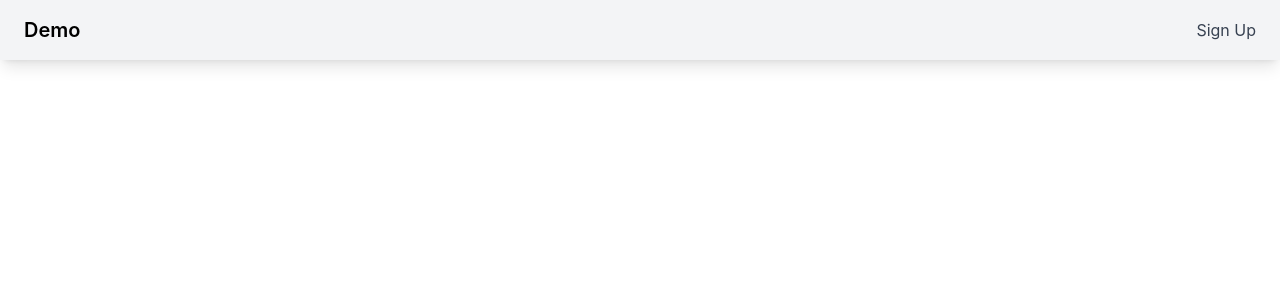
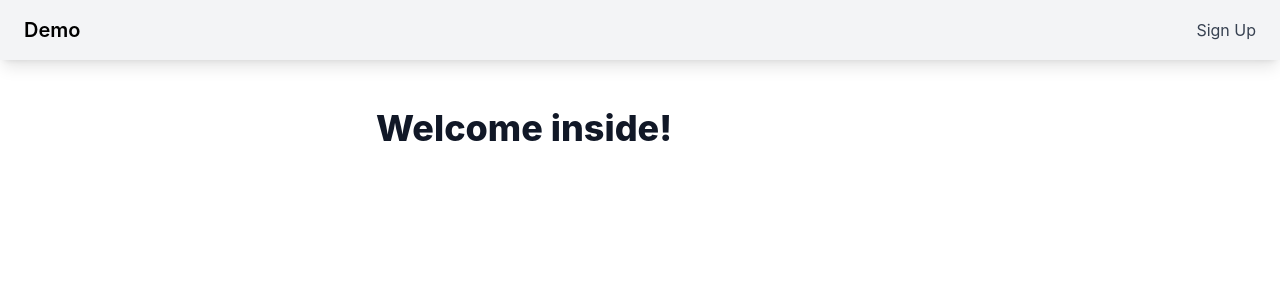
Before and after one commit to VAOkolo/react_flask_login, a React (Create React App) app in the folder client/: page /home in a window 1280 px wide. Before the commit this address had no page. Shown: the top 300 px of the page. Built offline with nearby package versions, Linux system fonts and the light colour scheme; what tw-elements would draw is missing.

Commit message:
Add inside view

```diff
--- a/client/src/App.js
+++ b/client/src/App.js
@@ -4,6 +4,7 @@ import Navbar from "./components/Navbar";
 import Login from "./views/Login";
 import Register from "./views/Register";
 import Step from "./views/Step";
+import Inside from "./views/Inside";
 
 function App() {
   return (
@@ -15,6 +16,7 @@ function App() {
         <Route path="/register" element={<Register />} />
         <Route path="/step" element={<Navigate to="/step/1" />} />
         <Route path="/step/:number" element={<Step />} />
+        <Route path="/home" element={<Inside />} />
       </Routes>
     </Fragment>
   );
--- /dev/null
+++ b/client/src/views/Inside.js
@@ -0,0 +1,11 @@
+import Layout from "../components/Layout";
+
+const Inside = () => {
+  return (
+    <Layout>
+      <h1>Welcome inside!</h1>
+    </Layout>
+  );
+};
+
+export default Inside;
```
